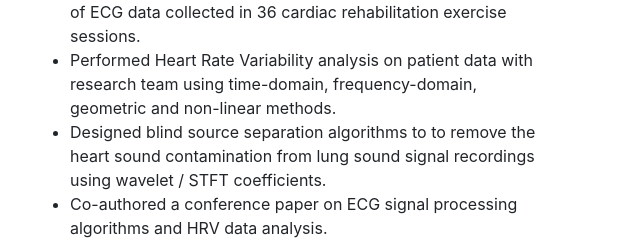
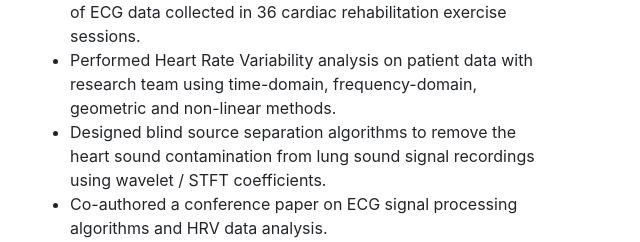
Before and after one commit to adityagalada/adityagalada.github.io, a website with bundled scripts: page index.html in a window 1280 px wide. Shown: the part 2202-2444 px from the top of the page, 418-1058 px from the left. Built offline with nearby package versions, Linux system fonts and the light colour scheme; a web font is replaced by a local one.

Commit message:
Personal Website

```diff
--- a/index.html
+++ b/index.html
@@ -164,7 +164,7 @@
   <li>Enhanced functionality of a Graphical User Interface for analysis of ECG data collected in 36 cardiac rehabilitation exercise sessions.</li><li>
   Performed Heart Rate Variability analysis on patient data with research team using time-domain, frequency-domain, geometric and
   non-linear methods.
-</li><li>Designed blind source separation algorithms to to remove the heart sound contamination from lung sound signal recordings using wavelet
+</li><li>Designed blind source separation algorithms to remove the heart sound contamination from lung sound signal recordings using wavelet
   / STFT coefficients.
   </li><li>Co-authored a conference paper on ECG signal processing algorithms and HRV data analysis.</li></ul>
 
```
